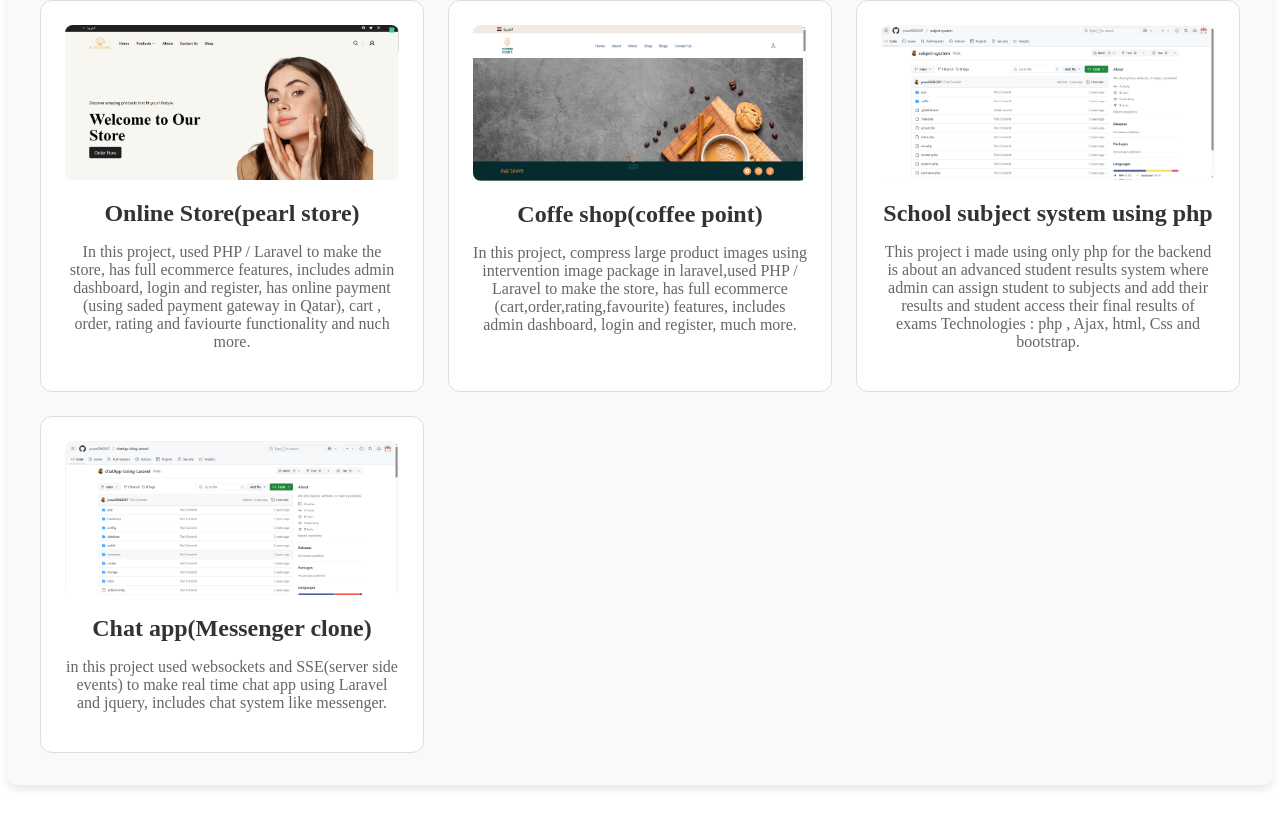
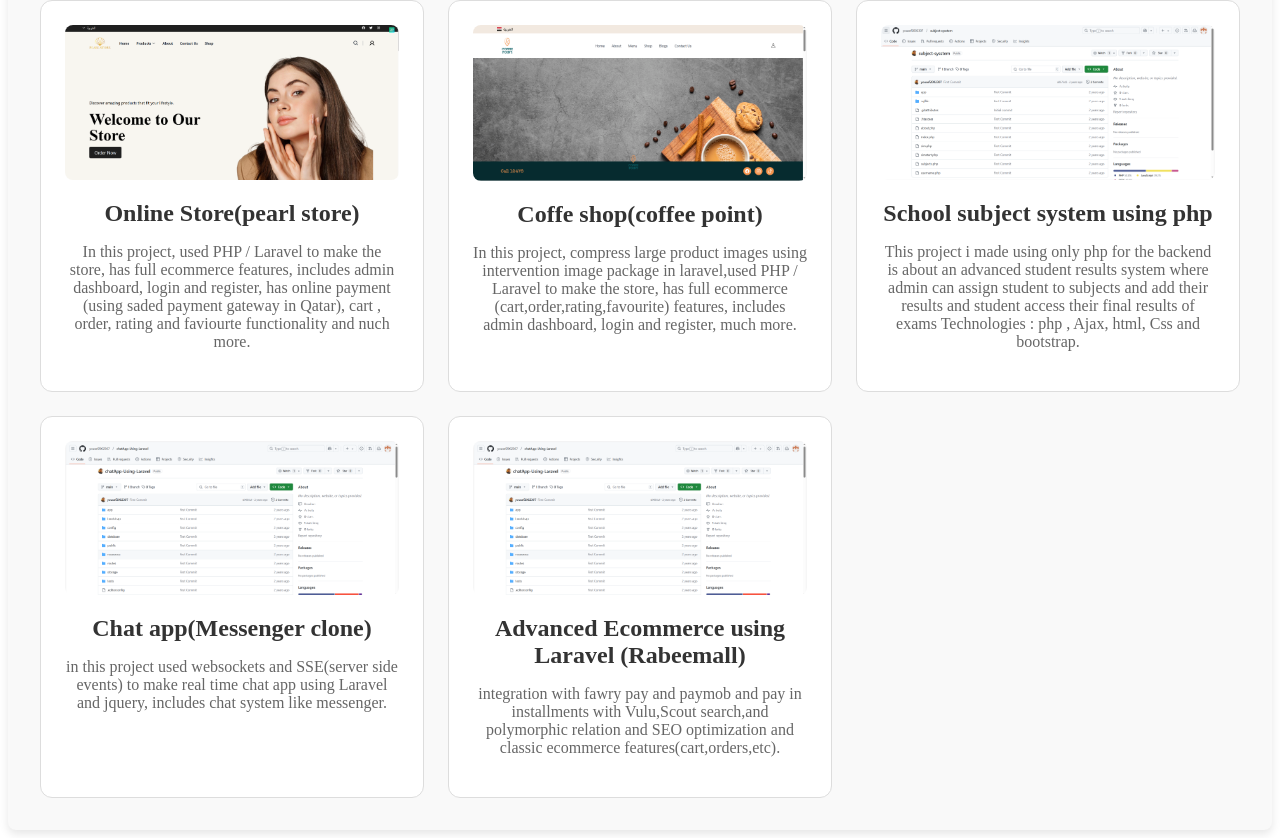
Before and after one commit to yousef2002307/final-portfolio, a React (Vite) app: page / in a window 1280 px wide. Shown: the part 610-1448 px from the top of the page. Before the commit the page ends 1403 px from the top, so only its background shows below. Built offline with nearby package versions, Linux system fonts and the light colour scheme.

Commit message:
8 january 2025

```diff
--- a/src/App.jsx
+++ b/src/App.jsx
@@ -93,6 +93,13 @@ Technologies : php , Ajax, html, Css and bootstrap.
       imageUrl: image6,
       url: 'https://github.com/yousef2002307/chatApp-Using-Laravel.git'
     },
+    {
+      id: 8,
+      title: 'Advanced Ecommerce using Laravel (Rabeemall)',
+      description: `integration with fawry pay and paymob and pay in installments with Vulu,Scout search,and polymorphic relation and SEO optimization and classic ecommerce features(cart,orders,etc).`,
+      imageUrl: image6,
+      url: 'https://rabeamall.com/'
+    },
     // Add more projects as needed
   ];
 
```
